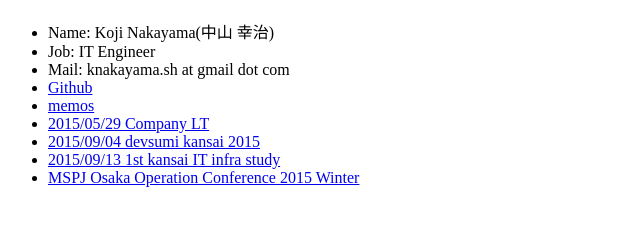
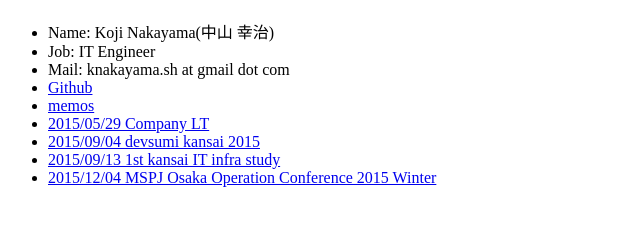
Before and after one commit to knakayama/knakayama.github.io, a plain HTML site: page index.html in a window 1280 px wide. Shown: the part 332-558 px from the top of the page, without its empty margins (0-640 px from the left). Drawn offline with Linux system fonts and the light colour scheme.

Commit message:
Update index.html
updatw

```diff
--- a/index.html
+++ b/index.html
@@ -16,7 +16,7 @@
       <li><a href="http://knakayama.github.io/LT-2015-05-29" target="_blank">2015/05/29 Company LT</a></li>
       <li><a href="http://www.slideshare.net/devsumi/b4-nakayama-devsumikansai150904" target="_blank">2015/09/04 devsumi kansai 2015</a></li>
       <li><a href="http://knakayama.github.io/LT-2015-09-13" target="_blank">2015/09/13 1st kansai IT infra study</a></li>
-      <li><a href="http://knakayama.github.io/LT-2015-12-04" target="_blank">MSPJ Osaka Operation Conference 2015 Winter</a></li>
+      <li><a href="http://knakayama.github.io/LT-2015-12-04" target="_blank">2015/12/04 MSPJ Osaka Operation Conference 2015 Winter</a></li>
     </ul>
   </body>
 </html>
```
